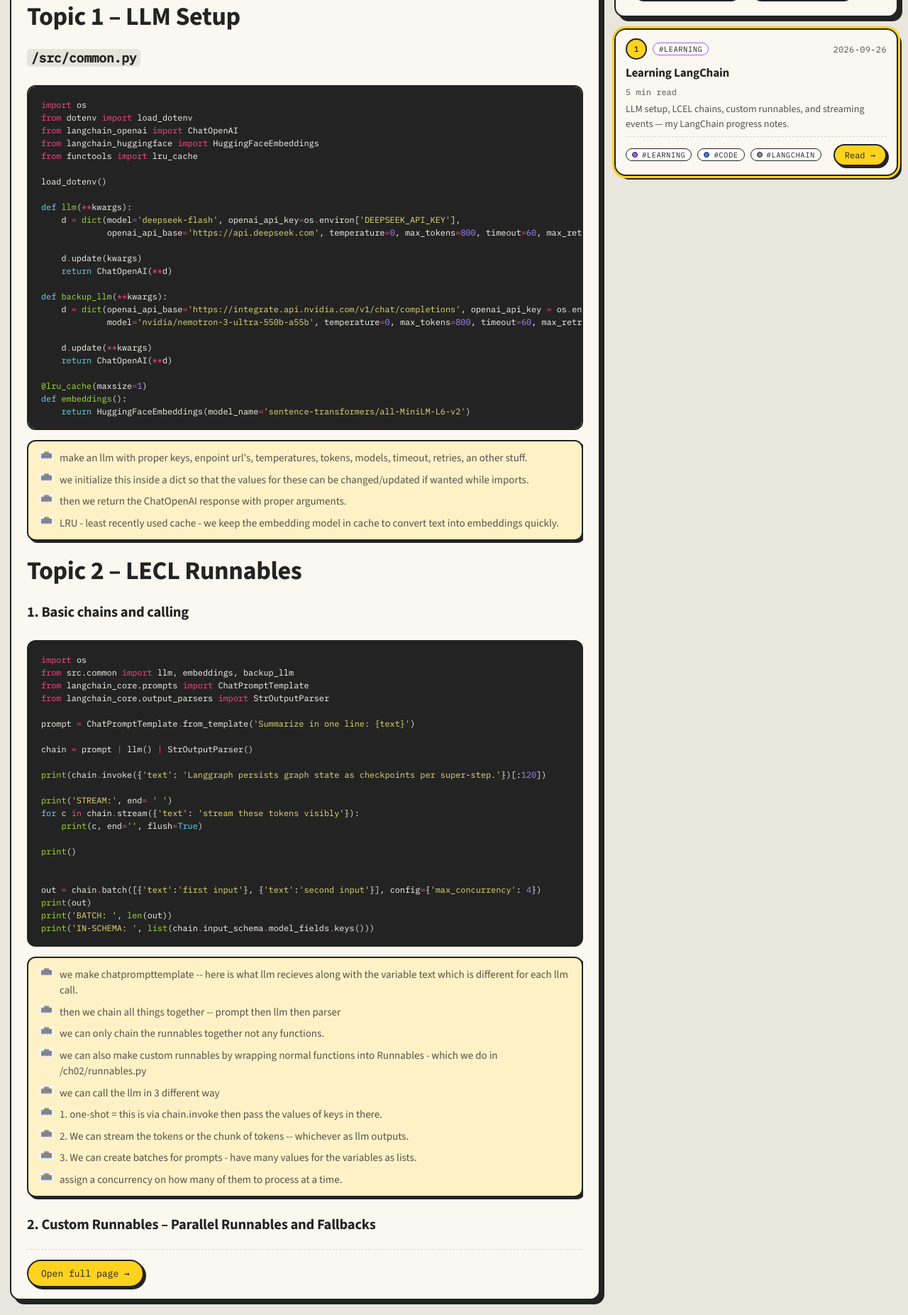
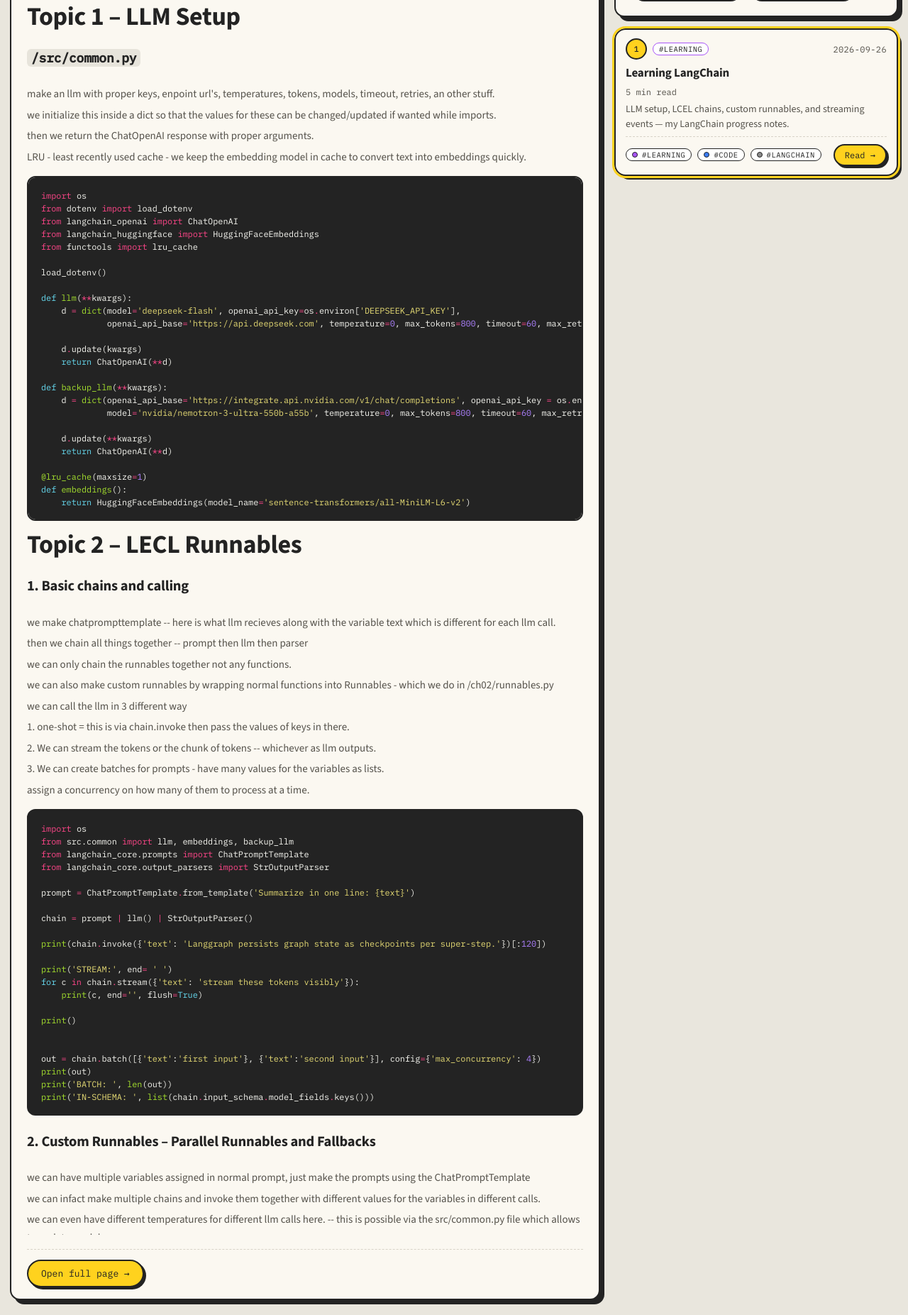
Before and after one commit to mitulagarwal04/blogs, a FastAPI app: page / in a window 1280 px wide. Shown: the part 624-2477 px from the top of the page at 71% size. Run offline with FastAPI, Linux system fonts and the light colour scheme.

Commit message:
Code notes above blocks as plain text, drop bullet cards

````diff
--- a/main.py
+++ b/main.py
@@ -107,8 +107,8 @@ def tag_color(tag: str) -> str:
 def split_code_comments(body: str) -> str:
     """Pull full-line `#` comments out of python fenced blocks.
 
-    Code stays clean for highlighting; the comments reappear as a
-    <ul class="code-notes"> bullet list right below their block.
+    Code stays clean for highlighting; the comments reappear as simple
+    <p class="code-note"> lines right above their block.
     Only applies when the block keeps real code after stripping.
     """
     import html as _html
@@ -127,11 +127,9 @@ def split_code_comments(body: str) -> str:
                 kept.append(line)
         if not notes or not any(l.strip() for l in kept):
             return m.group(0)
-        items = "\n".join(f"<li>{_html.escape(n)}</li>" for n in notes if n)
-        block = f"```{lang}\n" + "\n".join(kept).rstrip() + "\n```"
-        if items:
-            block += f'\n\n<ul class="code-notes">\n{items}\n</ul>'
-        return block
+        out = "".join(f'<p class="code-note">{_html.escape(n)}</p>\n' for n in notes if n)
+        out += "\n" + f"```{lang}\n" + "\n".join(kept).rstrip() + "\n```"
+        return out
 
     return pattern.sub(repl, body)
 
--- a/static/style.css
+++ b/static/style.css
@@ -111,9 +111,8 @@ h1.hero-title mark{background:var(--yellow);color:#232323;padding:0 .08em;border
 #reader-body{max-height:72vh;overflow-y:auto;scrollbar-width:thin;scrollbar-color:var(--line) transparent}
 #reader-body::-webkit-scrollbar{width:10px}
 #reader-body::-webkit-scrollbar-thumb{background:var(--line);border-radius:8px}
-/* comment bullets pulled out of python code blocks */
-.code-notes{list-style:none;margin:14px 0 22px;padding:12px 16px;background:var(--paper);border:2px solid var(--ink);border-radius:12px;box-shadow:3px 3px 0 var(--shadow);display:grid;gap:8px}
-.code-notes li{font-size:15px;line-height:1.5;padding-left:28px;background:url(/static/patty.png) no-repeat left 1px/19px auto;color:var(--soft);min-height:22px}
+/* comment lines pulled out of python code blocks (rendered above the code) */
+.code-note{font-size:15px;color:var(--soft);margin:0 0 4px}
 /* pygments monokai tokens for .codehilite (div kept transparent: our dark pre shows through) */
 .article-body .codehilite{background:transparent}
 .codehilite .hll { background-color: #49483e }
````
